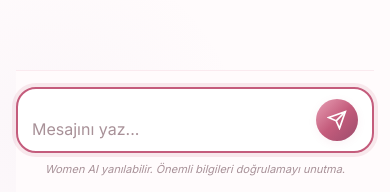
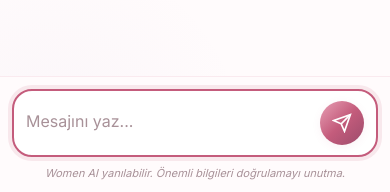
Before and after one commit to yapayzekayaihtiyacimvar6-wq/womenai, a website: page index.html in a window 390 px wide. Shown: the part 649-841 px from the top of the page. Drawn offline with Linux system fonts and the light colour scheme; no server answers.

Commit message:
Update style.css

```diff
--- a/style.css
+++ b/style.css
@@ -1297,6 +1297,42 @@ body {
     min-width: 32px;
     font-size: 14px;
   }
+
+  /* Fix input for small mobile screens */
+  .input-container {
+    position: fixed;
+    bottom: 0;
+    left: 0;
+    right: 0;
+    z-index: 1000;
+    padding: 12px;
+    padding-bottom: calc(12px + env(safe-area-inset-bottom));
+    display: block !important;
+  }
+
+  .chat-messages {
+    padding-bottom: 80px;
+  }
+
+  .input-wrapper {
+    display: flex;
+    align-items: center;
+    padding: 10px 12px;
+    border-radius: var(--radius-lg);
+    gap: 8px;
+  }
+
+  #chat-input {
+    font-size: 16px;
+    min-height: 44px;
+    padding: 8px 0;
+  }
+
+  .send-btn {
+    width: 44px;
+    height: 44px;
+    min-width: 44px;
+  }
 }
 
 /* ========================================
```
